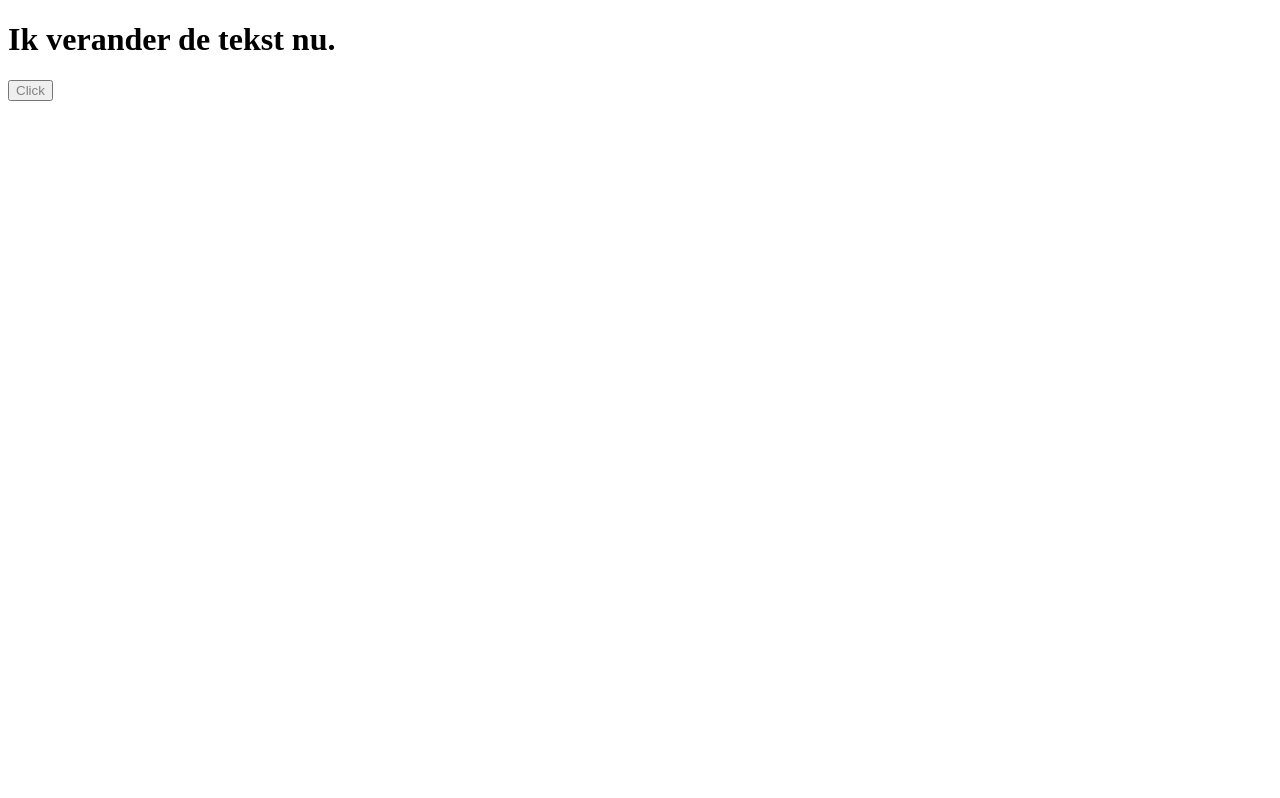
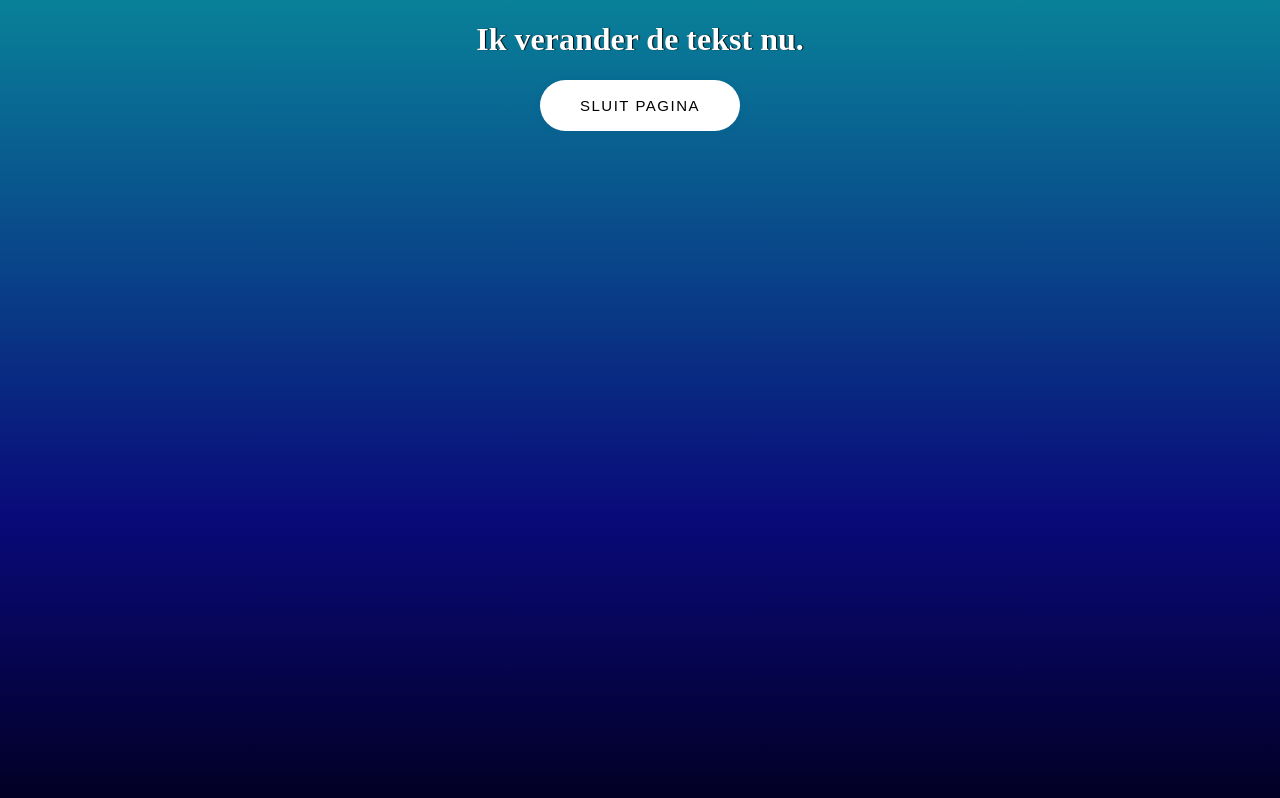
Before and after one commit to Resolutie/git-setup, a plain HTML site: page index.html in a window 1280 px wide. Drawn offline with Linux system fonts and the light colour scheme.

Commit message:
Style added

```diff
--- a/index.html
+++ b/index.html
@@ -8,8 +8,8 @@
 <body>
 
 <h1>Ik verander de tekst nu.</h1>
-
-<button id="button">Click</button>
-
+<div class="container">
+<button type="button" onclick="javascript:window.close()">Sluit Pagina</button>
+</div>
 </body>
 </html>
--- a/style.css
+++ b/style.css
@@ -1,3 +1,44 @@
+body {
+    background: #020024;
+    background: linear-gradient(0deg, rgba(2, 0, 36, 1) 0%, rgba(9, 9, 121, 1) 35%, rgba(9, 129, 153, 1) 100%);
+    background-repeat: no-repeat;
+    background-attachment: fixed;
+}
+
+h1 {
+    text-align: center;
+    color: white;
+    text-shadow: 1px 0px 1px black;
+}
+
+.container {
+    align-items: center;
+    text-align: center;
+}
+
 button {
-    color: gray;
+    padding: 17px 40px;
+    border-radius: 50px;
+    cursor: pointer;
+    border: 0;
+    background-color: white;
+    box-shadow: rgb(0 0 0 / 5%) 0 0 8px;
+    letter-spacing: 1.5px;
+    text-transform: uppercase;
+    font-size: 15px;
+    transition: all 0.5s ease;
 }
+button:hover {
+    letter-spacing: 3px;
+    background-color: hsl(261deg 80% 48%);
+    color: hsl(0, 0%, 100%);
+    box-shadow: rgb(93 24 220) 0px 7px 29px 0px;
+}
+button:active {
+    letter-spacing: 3px;
+    background-color: hsl(261deg 80% 48%);
+    color: hsl(0, 0%, 100%);
+    box-shadow: rgb(93 24 220) 0px 0px 0px 0px;
+    transform: translateY(10px);
+    transition: 100ms;
+}
```
